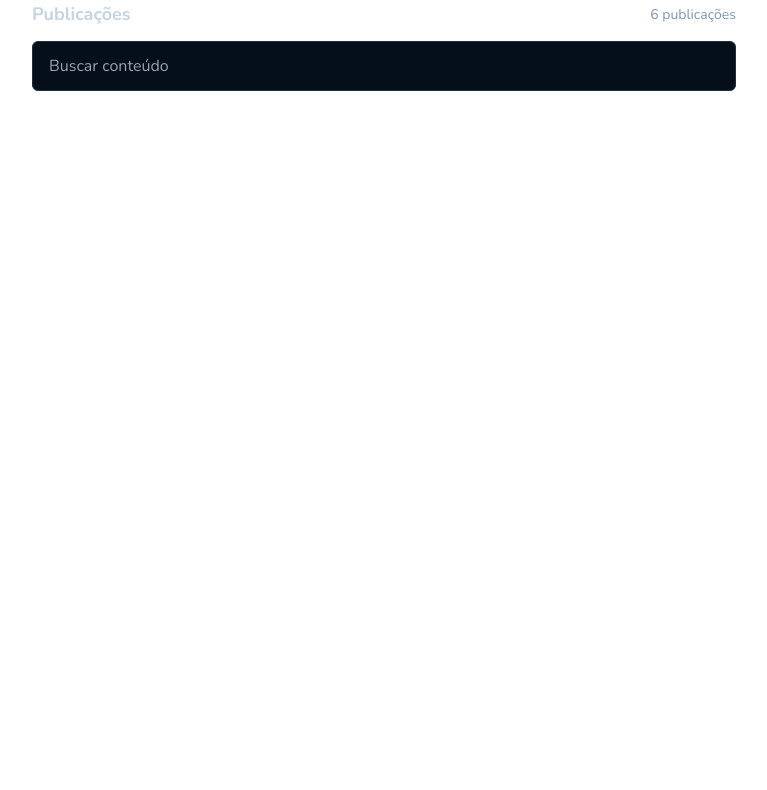
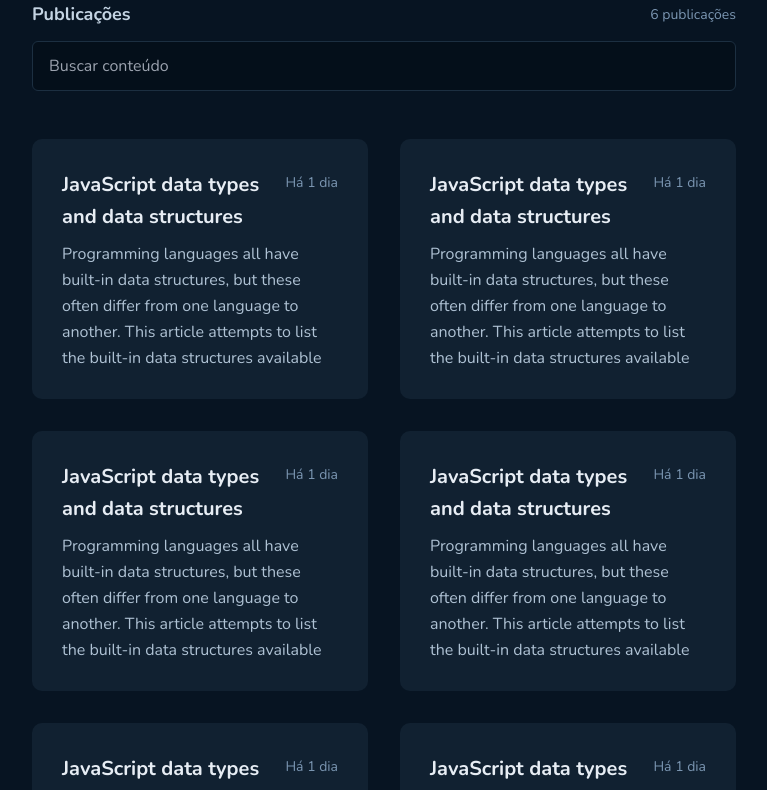
Before and after one commit to flvSantos15/github-blog, a React (Vite) app: page / in a window 1280 px wide. Shown: the part 500-1290 px from the top of the page, without its empty margins (256-1023 px from the left). Before the commit the page ends 800 px from the top, so only its background shows below. Built offline with nearby package versions, Linux system fonts and the light colour scheme.

Commit message:
feat(card list): card list component done :sparkles

```diff
--- a/src/App.tsx
+++ b/src/App.tsx
@@ -1,22 +1,22 @@
 import { useState } from 'react'
-import { CardItem } from './components/CardItem'
 
-import { CustomInput } from './components/CustomInput'
-import { CustomSearch } from './components/CustomSearch'
 import { Header } from './components/Header'
 import { Introduction } from './components/Introduction'
+import { CustomSearch } from './components/CustomSearch'
+import { CardList } from './components/CardList'
 
 export function App() {
   return (
-    <div>
+    <div className="bg-base-background">
       {/* primeiro monto o fixo, dps o header vai pro layout component */}
       <Header />
 
-      {/* preciso criar um container */}
-      <div className="flex flex-col w-[90%] md:w-[70%] xl:w-[55%] m-auto">
+      <div className="flex flex-col w-[90%] md:w-[70%] xl:w-[55%] m-auto pb-32">
         <Introduction />
 
         <CustomSearch />
+
+        <CardList />
       </div>
     </div>
   )
--- a/src/components/CardItem.tsx
+++ b/src/components/CardItem.tsx
@@ -2,8 +2,8 @@ import React from 'react'
 
 export function CardItem() {
   return (
-    <div className="flex flex-col max-w-[416px] max-h-[260px] bg-base-post rounded-[10px] border-2 hover:border-2 hover:border-solid hover:border-base-label cursor-pointer p-7 gap-1">
-      <div className="flex gap-2">
+    <div className="flex flex-col max-w-[416px] max-h-[260px] bg-base-post rounded-[10px] border-2 border-transparent hover:border-2 hover:border-solid hover:border-base-label cursor-pointer p-7 gap-2">
+      <div className="flex justify-between w-full">
         <div className="w-[75%]">
           <h2 className="font-['Nunito'] font-bold text-xl leading-8 text-base-title">
             JavaScript data types and data structures
--- a/src/components/CardList.tsx
+++ b/src/components/CardList.tsx
@@ -1,5 +1,16 @@
 import React from 'react'
 
+import { CardItem } from './CardItem'
+
 export function CardList() {
-  return <div>CardList</div>
+  return (
+    <div className="grid xl:grid-cols-2 gap-8 mt-12">
+      <CardItem />
+      <CardItem />
+      <CardItem />
+      <CardItem />
+      <CardItem />
+      <CardItem />
+    </div>
+  )
 }
--- a/src/components/CustomInput.tsx
+++ b/src/components/CustomInput.tsx
@@ -5,7 +5,7 @@ export function CustomInput() {
     <input
       type="text"
       placeholder="Buscar conteúdo"
-      className="flex items-center py-3 px-4 gap-2 bg-base-input border border-solid border-base-border rounded-md font-['Nunito'] font-normal text-base leading-6 text-base-label focus:border-blue active:text-base-text"
+      className="flex items-center py-3 px-4 gap-2 bg-base-input border border-solid border-base-border rounded-md font-['Nunito'] font-normal text-base leading-6 text-base-label focus:outline-none focus:border-blue focus:text-base-text"
     />
   )
 }
```
